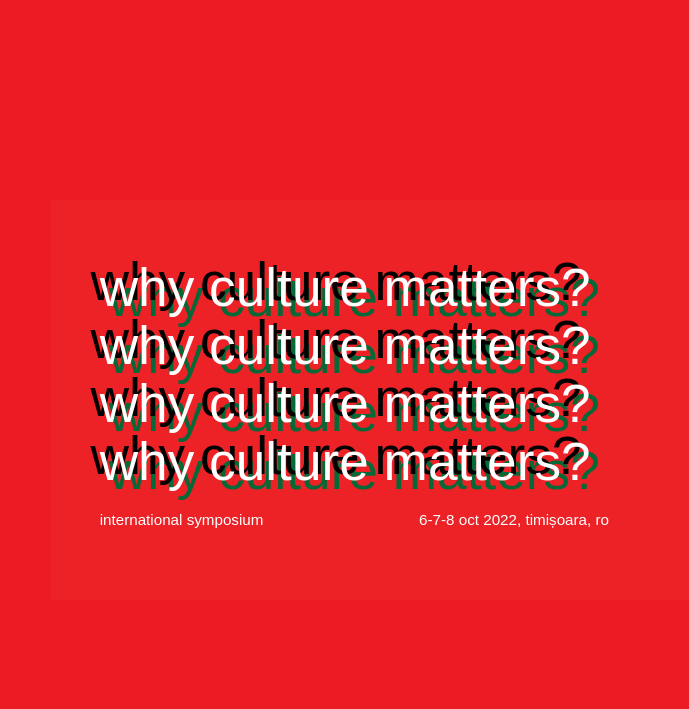
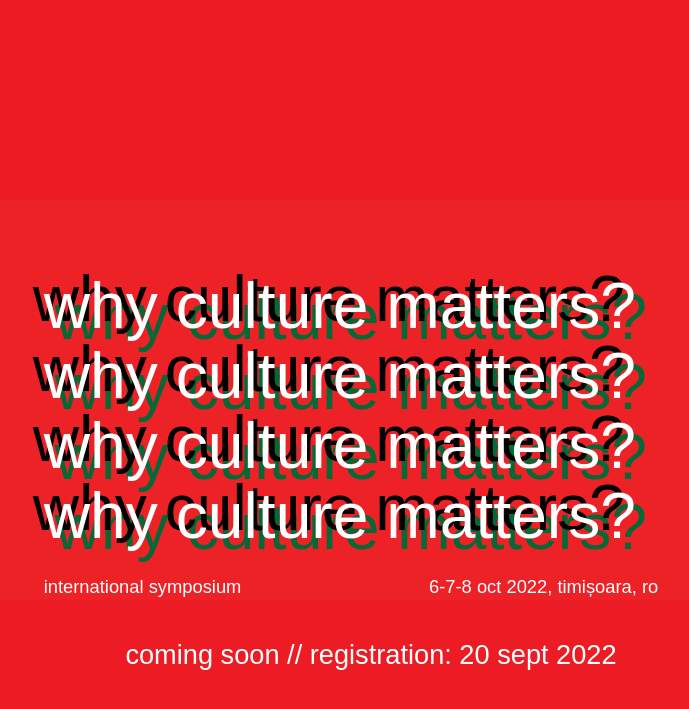
Before and after one commit to CristianSitov/koultoura, a Laravel app: page / in a window 1280 px wide. Shown: the top 709 px of the page, without its empty margins (269-958 px from the left). Run offline with Laravel 9, Linux system fonts and the light colour scheme; parts of the project's set-up code (start-up, migrations or seed data) failed here and were passed over; some libraries are stand-ins or nearby versions.

Commit message:
registration, coming soon

```diff
--- a/resources/views/welcome.blade.php
+++ b/resources/views/welcome.blade.php
@@ -41,6 +41,13 @@
                 max-height: 50vh;
                 max-width: 90vw;
             }
+            #comingsoon {
+                font-family:'Peclet-Regular', sans-serif;
+                font-size: 1.7rem;
+                color: white;
+                padding: 0;
+                margin: 0 auto;
+            }
         </style>
 
         <script>
@@ -66,8 +73,8 @@
     </head>
     <body class="antialiased">
         <div id="container">
-            <svg class="parallax-wcm" viewBox="0 0 842 526">
-                <rect x="0" class="red" width="842" height="526"/>
+            <svg class="parallax-wcm" viewBox="0 0 842 436">
+                <rect x="0" class="red" width="842" height="436"/>
 
                 <text x="76" y="152" class="green wcm-font wcm-logo">why culture matters?</text>
                 <text x="76" y="228" class="green wcm-font wcm-logo">why culture matters?</text>
@@ -87,6 +94,7 @@
                 <text x="64" y="428" class="white wcm-font wcm-tag">international symposium</text>
                 <text x="484" y="428" class="white wcm-font wcm-tag">6-7-8 oct 2022, timișoara, ro</text>
             </svg>
+            <p id="comingsoon">coming soon // registration: 20 sept 2022</p>
         </div>
         <script async src="https://www.googletagmanager.com/gtag/js?id=G-WYGPJKWNT1"></script>
         <script>
```
